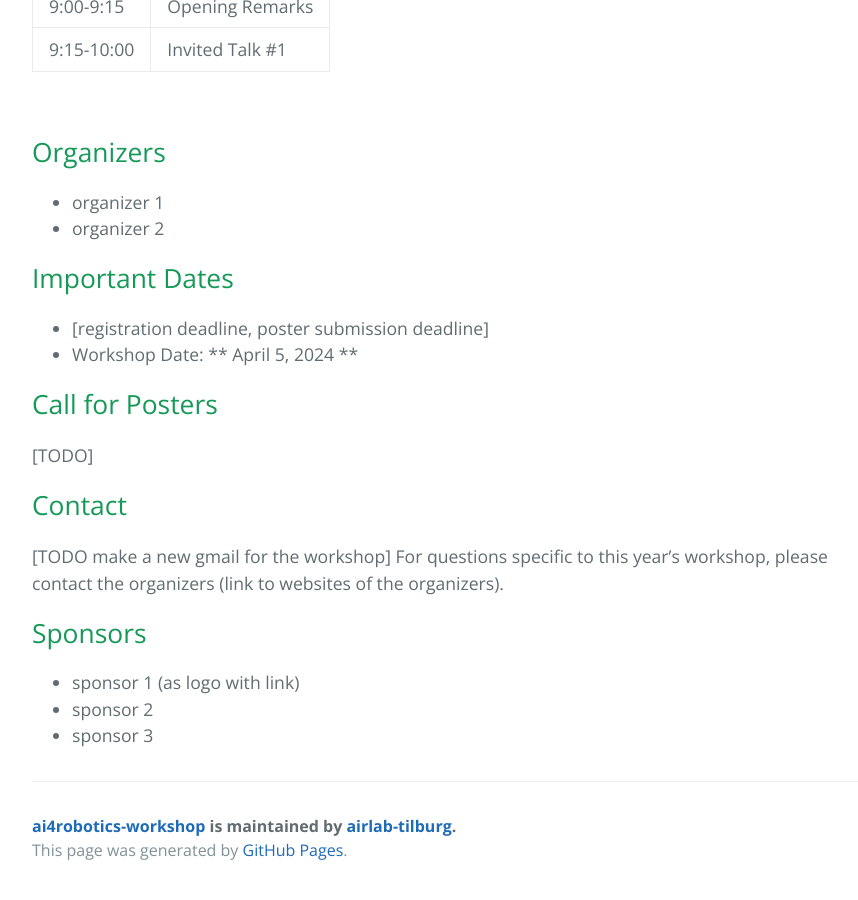
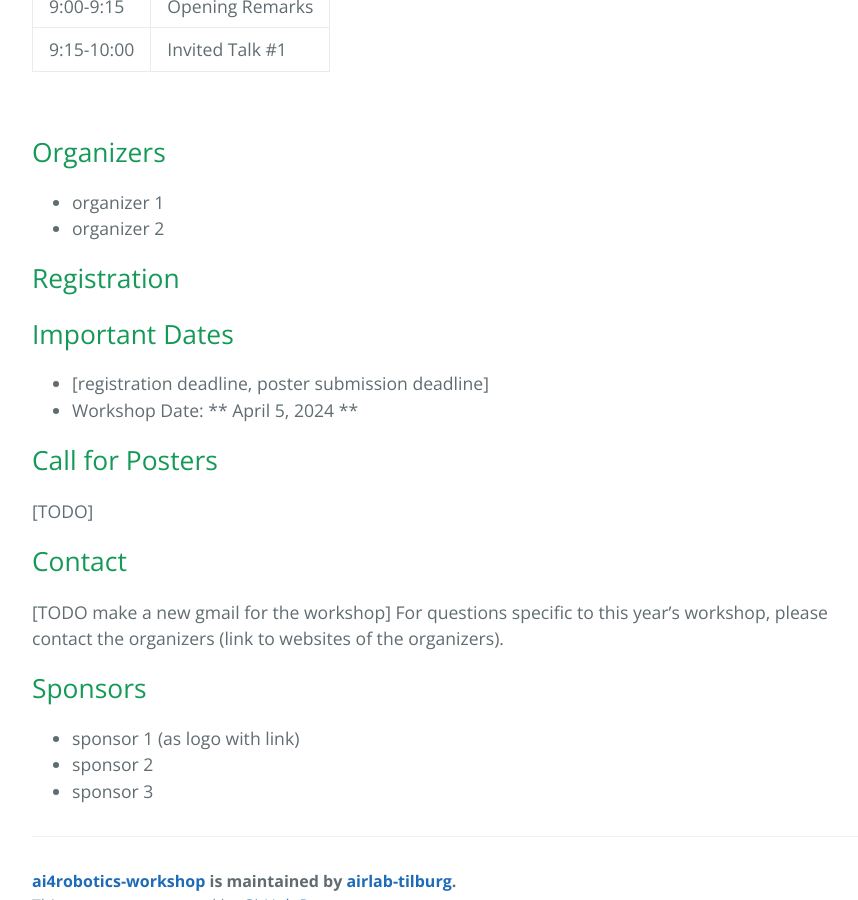
Before and after one commit to airlab-tilburg/ai4robotics-workshop, a Jekyll site: the page built from index.md, in a window 1280 px wide and 900 px high, scrolled down 812 px. Shown: the whole window, without its empty margins (192-1050 px from the left). Built offline with Jekyll 4.4.1, drawn with Linux system fonts in a browser that asks for light colours.

Commit message:
Update index.md

```diff
--- a/index.md
+++ b/index.md
@@ -34,6 +34,12 @@ Tentative. **In Central European Time (CEST; Amsterdam Time)**.
 
 *   organizer 1
 *   organizer 2
+
+
+
+<div id="registration" />
+## Registration
+
 
 
 
```
